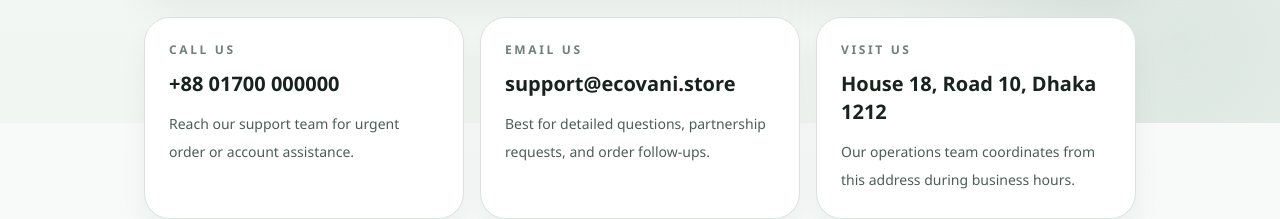
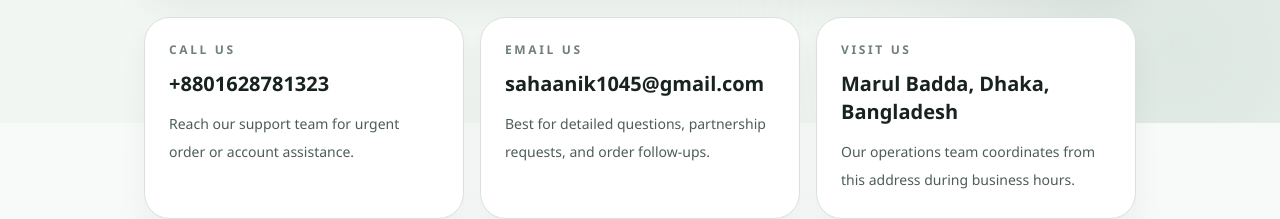
Before and after one commit to Aniksaha-ui/ecovani-revamp-frontend, a React (Vite) app: page /contact in a window 1280 px wide. Shown: the part 677-896 px from the top of the page. Built offline with nearby package versions, Linux system fonts and the light colour scheme; no server answers.

Commit message:
contact page, about page contents

```diff
--- a/src/features/contact/constants/contactPageContent.js
+++ b/src/features/contact/constants/contactPageContent.js
@@ -8,17 +8,17 @@
   contactMethods: [
     {
       title: 'Call us',
-      value: '+88 01700 000000',
+      value: '+8801628781323',
       description: 'Reach our support team for urgent order or account assistance.',
     },
     {
       title: 'Email us',
-      value: 'support@ecovani.store',
+      value: 'sahaanik1045@gmail.com',
       description: 'Best for detailed questions, partnership requests, and order follow-ups.',
     },
     {
       title: 'Visit us',
-      value: 'House 18, Road 10, Dhaka 1212',
+      value: 'Marul Badda, Dhaka, Bangladesh',
       description: 'Our operations team coordinates from this address during business hours.',
     },
   ],
```
